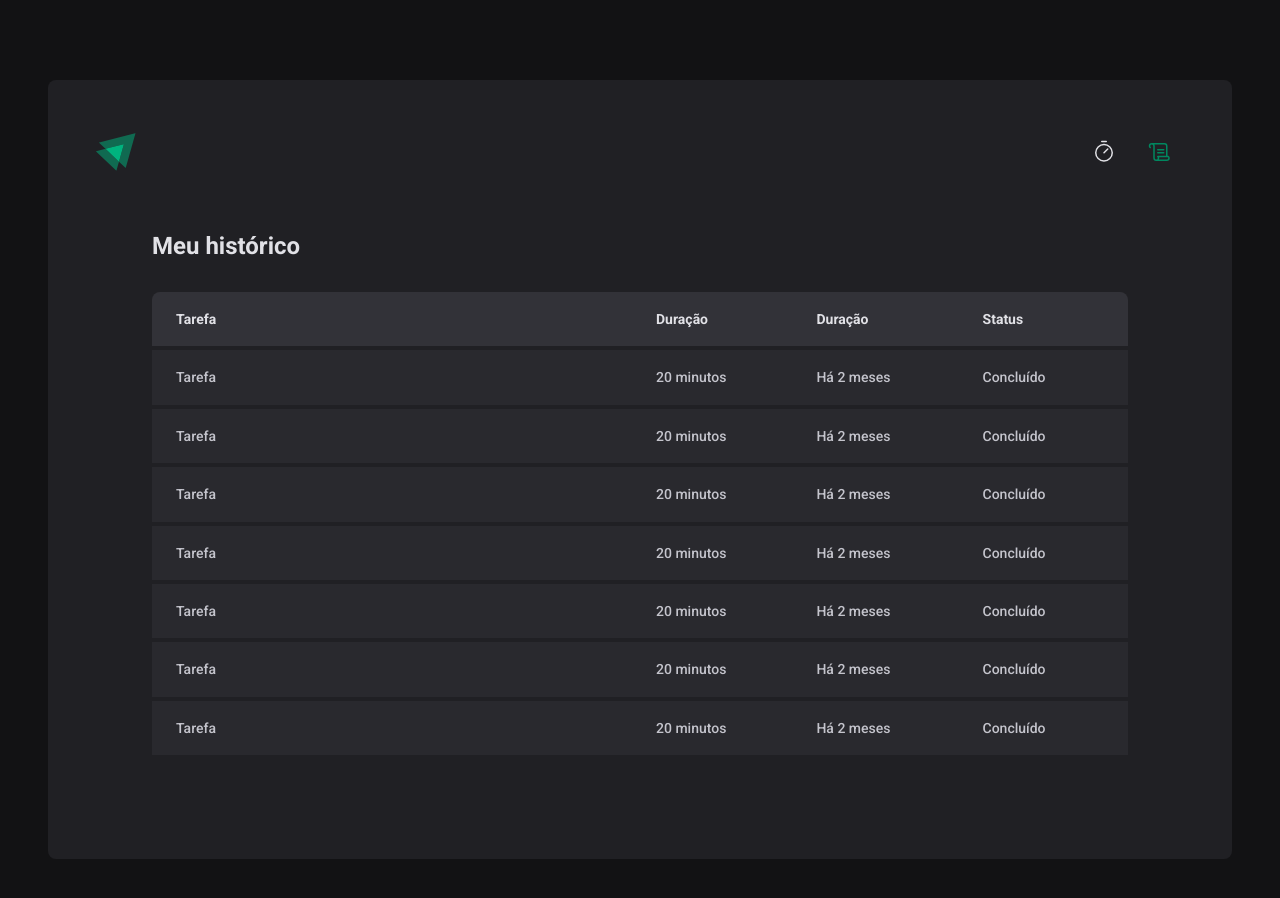
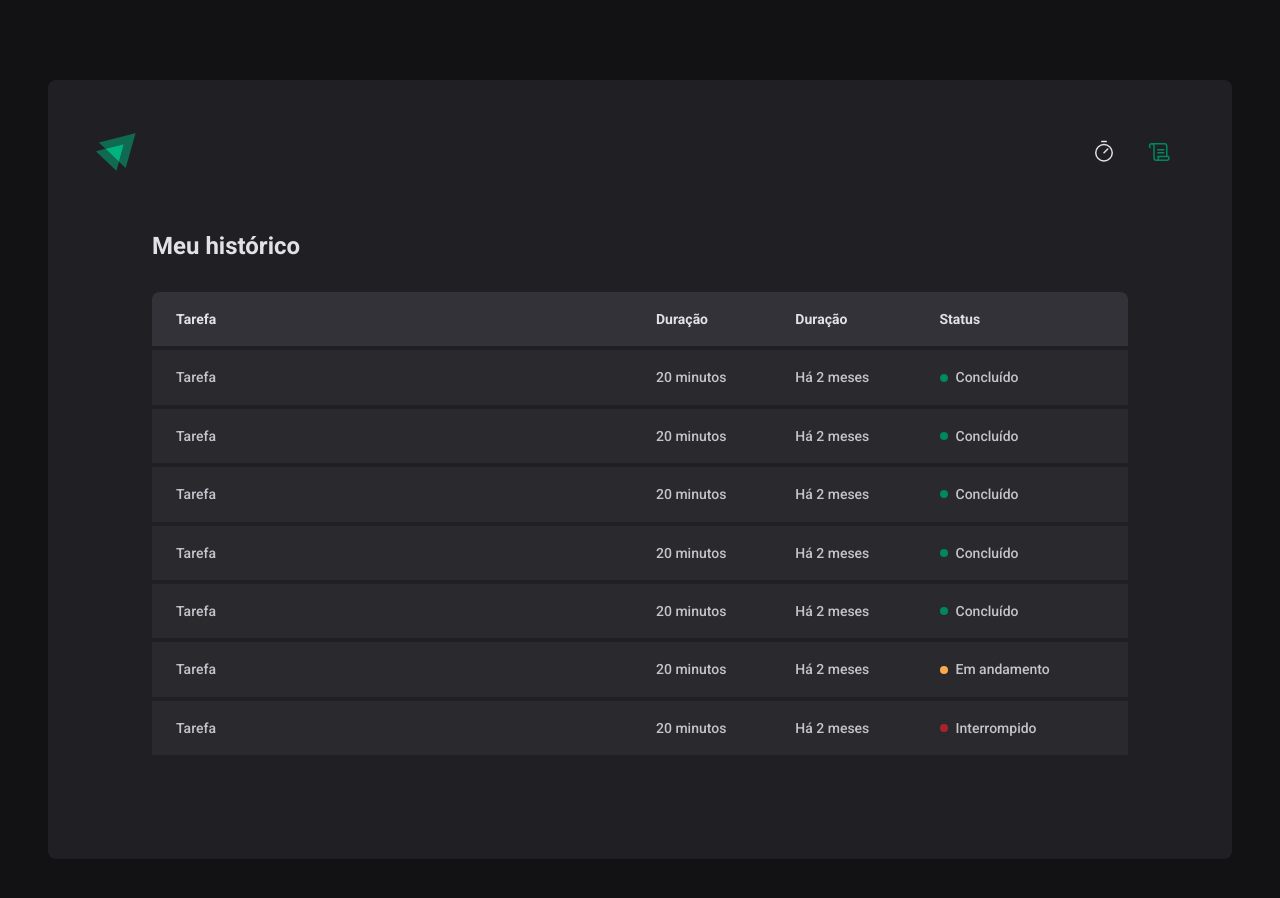
Before and after one commit to MoisesSRJR/IgTimer, a React (Vite) app: page /history in a window 1280 px wide. Shown: the top 898 px of the page. Built offline with nearby package versions, Linux system fonts and the light colour scheme.

Commit message:
status component

```diff
--- a/src/pages/History/index.tsx
+++ b/src/pages/History/index.tsx
@@ -1,10 +1,9 @@
-import { HistoryContainer, HistoryList } from './styles'
+import { HistoryContainer, HistoryList, Status } from './styles'
 
 export function History() {
    return (
       <HistoryContainer>
          <h1>Meu histórico</h1>
-
          <HistoryList>
             <table>
                <thead>
@@ -20,47 +19,60 @@
                      <td>Tarefa</td>
                      <td>20 minutos</td>
                      <td>Há 2 meses</td>
-              <td>Concluído</td>
+                     <td>
+                        <Status statusColor="green">Concluído</Status>
+                     </td>
                   </tr>
                   <tr>
                      <td>Tarefa</td>
                      <td>20 minutos</td>
                      <td>Há 2 meses</td>
-              <td>Concluído</td>
+                     <td>
+                        <Status statusColor="green">Concluído</Status>
+                     </td>
                   </tr>
                   <tr>
                      <td>Tarefa</td>
                      <td>20 minutos</td>
                      <td>Há 2 meses</td>
-              <td>Concluído</td>
+                     <td>
+                        <Status statusColor="green">Concluído</Status>
+                     </td>
                   </tr>
                   <tr>
                      <td>Tarefa</td>
                      <td>20 minutos</td>
                      <td>Há 2 meses</td>
-              <td>Concluído</td>
+                     <td>
+                        <Status statusColor="green">Concluído</Status>
+                     </td>
                   </tr>
                   <tr>
                      <td>Tarefa</td>
                      <td>20 minutos</td>
                      <td>Há 2 meses</td>
-              <td>Concluído</td>
+                     <td>
+                        <Status statusColor="green">Concluído</Status>
+                     </td>
                   </tr>
                   <tr>
                      <td>Tarefa</td>
                      <td>20 minutos</td>
                      <td>Há 2 meses</td>
-              <td>Concluído</td>
+                     <td>
+                        <Status statusColor="yellow">Em andamento</Status>
+                     </td>
                   </tr>
                   <tr>
                      <td>Tarefa</td>
                      <td>20 minutos</td>
                      <td>Há 2 meses</td>
-              <td>Concluído</td>
+                     <td>
+                        <Status statusColor="red">Interrompido</Status>
+                     </td>
                   </tr>
                </tbody>
-        </table>
-      </HistoryList>
+            </table>      </HistoryList>
       </HistoryContainer>
    )
 }
--- a/src/pages/History/styles.ts
+++ b/src/pages/History/styles.ts
@@ -1,4 +1,4 @@
-import styled from 'styled-components'
+import styled from "styled-components";
 
 export const HistoryContainer = styled.main`
    flex: 1;
@@ -7,9 +7,9 @@
    flex-direction: column;
    h1 {
       font-size: 1.5rem;
-    color: ${(props) => props.theme['gray-100']};
+      color: ${(props) => props.theme["gray-100"]};
    }
-`
+`;
 
 export const HistoryList = styled.div`
    flex: 1;
@@ -20,10 +20,10 @@
       border-collapse: collapse;
       min-width: 600px;
       th {
-      background-color: ${(props) => props.theme['gray-600']};
+         background-color: ${(props) => props.theme["gray-600"]};
          padding: 1rem;
          text-align: left;
-      color: ${(props) => props.theme['gray-100']};
+         color: ${(props) => props.theme["gray-100"]};
          font-size: 0.875rem;
          line-height: 1.6;
          &:first-child {
@@ -36,8 +36,8 @@
          }
       }
       td {
-      background-color: ${(props) => props.theme['gray-700']};
-      border-top: 4px solid ${(props) => props.theme['gray-800']};
+         background-color: ${(props) => props.theme["gray-700"]};
+         border-top: 4px solid ${(props) => props.theme["gray-800"]};
          padding: 1rem;
          font-size: 0.875rem;
          line-height: 1.6;
@@ -50,4 +50,26 @@
          }
       }
    }
-`
+`;
+const STATUS_COLORS = {
+   yellow: "yellow-500",
+   green: "green-500",
+   red: "red-500",
+} as const;
+
+interface StatusProps {
+   statusColor: keyof typeof STATUS_COLORS;
+}
+
+export const Status = styled.span<StatusProps>`
+   display: flex;
+   align-items: center;
+   gap: 0.5rem;
+   &::before {
+      content: "";
+      width: 0.5rem;
+      height: 0.5rem;
+      border-radius: 9999px;
+      background: ${(props) => props.theme[STATUS_COLORS[props.statusColor]]};
+   }
+`;
```
Lines whose indentation alone changed are shown as unchanged.
